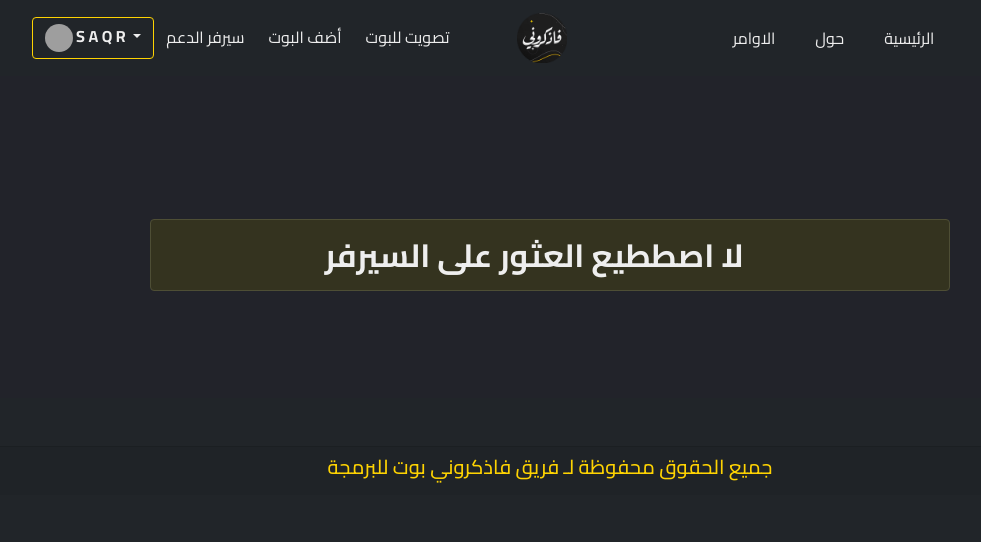
After one commit to DwcTeam/fdrbot-website, a Flask app: page /saqr in a window 1280 px wide. The commit adds this page. Shown: the top 542 px of the page, without its empty margins (90-1071 px from the left). Run offline with Flask 2, Linux system fonts and the light colour scheme; parts of the project's set-up code (start-up, migrations or seed data) failed here and were passed over; some libraries are stand-ins or nearby versions; some web fonts are replaced; grey boxes are pictures that could not be loaded.

Commit message:
Fix navbar &  admin_dashboard errors

```diff
--- /dev/null
+++ b/templates/admin.html
@@ -0,0 +1,47 @@
+{% extends 'base.html' %}
+
+{% block stats_for_login %}
+<ul class="navbar-nav ml-auto text-center" dir="ltr">
+    <div class="btn-group d-block me-lg-1 mx-lg-1" role="group">
+        <button id="users" type="button" class="btn primary dropdown-toggle" data-bs-toggle="dropdown"
+            aria-expanded="false">
+            <img src="https://cdn.discordapp.com/avatars/716783245387235410/4e1581b67a4e10269da668db41716590.png?size=1024"
+                width="28" height="28" class="ims"> <b>S A Q R</b>
+        </button>
+        <ul class="dropdown-menu saqrs" aria-labelledby="users">
+            <li class="nav-item"><a class="dropdown-item text-center primary" href="/dashboard">السيرفرات</a></li>
+            {% if is_admin %}
+            <li class="nav-item"><a class="dropdown-item text-center primary" href="/admin.html">لوحة الادمن</a></li>
+            <li class="nav-item"><a class="dropdown-item text-center primary" href="/logs.html">السجلات</a></li>
+            {% endif %}
+            <li class="nav-item"><a class="dropdown-item text-center primary red" href="/login">تسجيل خروج</a></li>
+        </ul>
+    </div>
+</ul>
+{% endblock %}
+
+{% block content %}
+
+
+<div class="hero">
+    <div class="container">
+        <div class="text-center">
+            <i class="fa-solid fa-triangle-exclamation fa-7x error-2" aria-hidden="true"></i><br><br>
+            <div class="error-1">
+                <div class="card error">
+                    <div class="card-body">
+                        <h2 class="card-text text-1"><i class="fa-solid fa-triangle-exclamation"></i> لا اصططيع العثور على السيرفر</h2>
+                    </div>
+                </div>
+            </div>
+            <br><br><br>
+        </div>
+    </div>
+</div>
+
+
+{% endblock %}
+
+{% block footer %}
+{{ super() }}
+{% endblock %}
--- a/templates/base.html
+++ b/templates/base.html
@@ -40,13 +40,13 @@
                     <ul class="navbar-nav nav-pillsnav navbar-nav ml-auto w-100 justify-content-center nav-pills">
                         <li class="nav-item me-2 pe-3"><a href="/" class="nav-link">الرئيسية</a></li>
                         <li class="nav-item me-2 pe-3"><a href="/about" class="nav-link">حول</a></li>
-                        <li class="nav-item me-2 pe-3"><a href="/#Services" class="nav-link">خدمات</a></li>
+                        <li class="nav-item me-2 pe-3"><a href="/commands" class="nav-link">الاوامر</a></li>
                     </ul>
                     <a href="/" class="navbar-brand d-none d-lg-block" id="male-1"><img
                             src="{{ url_for('static', filename='images/forever.ico') }}"
                             alt="" width="50" height="50"></a>
                     <ul class="navbar-nav nav-pillsnav navbar-nav ml-auto w-100 justify-content-center nav-pills">
-                        <li class="nav-item me-2 pe-3"><a href="/commands" class="nav-link">الاوامر</a></li>
+                        <li class="nav-item me-2 pe-3"><a href="/vote" class="nav-link">تصويت للبوت</a></li>
                         <li class="nav-item me-2"><a href="/invite" target="_blank" class="nav-link">أضف البوت</a></li>
                         <li class="nav-item me-2"><a href="/support" target="_blank" class="nav-link">سيرفر الدعم</a></li>
 
--- a/templates/index.html
+++ b/templates/index.html
@@ -11,12 +11,12 @@
       <hr style="border: 1px solid; height: 1px;">
       <h5 class="text">بوت فاذكروني اول بوت عربي اسلامي للاذكار | بوت فاذكروني للتذكير بذكر الله في الشات</h5><br>
       <div class="group-buttons">
-        <button class="btn primary btn-lg me-2 mx-2">أضف البوت</button>
         {% if is_login %}
           <a href="/login"><button class="btn saqr-1 btn-lg me-2 mx-2">لوحة التحكم</button></a>
         {% else %}
           <a href="/login"><button class="btn saqr-1 btn-lg me-2 mx-2">تسجيل الدخول</button></a>
         {% endif %}
+        <a href="/invite"><button class="btn primary btn-lg me-2 mx-2">أضف البوت</button></a>
       </div><br>
     </div>
   </div>
--- a/views/index.py
+++ b/views/index.py
@@ -17,6 +17,11 @@ def index_page():
 def invite_page():
     return redirect(f"https://discord.com/api/oauth2/authorize?client_id={current_app.config['CLIENT_ID']}&permissions=8&scope=bot%20applications.commands")
 
+@index.route('/vote')
+def vote_page():
+    return redirect(f"https://top.gg/bot/{current_app.config['CLIENT_ID']}/vote")
+
+
 @index.route('/support')
 def support_page():
     return redirect("https://discord.com/invite/EpZJwpSgka")
@@ -35,3 +40,8 @@ def about_page():
         "about.html", is_login=True if "token" in session else False,
         title="عن البوت"
     )
+
+
+@index.route("/saqr")
+def saqr_page():
+    return render_template("admin.html")
```
